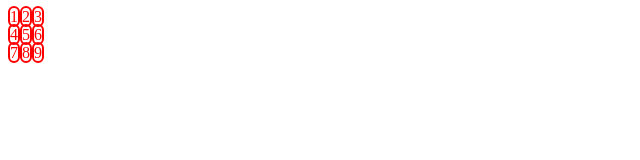
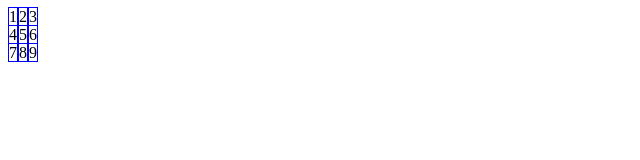
Before and after one commit to amit-khatke/web-platform-mguw89, a plain HTML site: page index.html in a window 1280 px wide. Shown: the whole page, without its empty margins (0-640 px from the left). Drawn offline with Linux system fonts and the light colour scheme.

Commit message:
2 files modified

```diff
--- a/index.html
+++ b/index.html
@@ -8,8 +8,9 @@
   <link rel="stylesheet" href="tiktaktoe.css">
 </head>
 <body>
+  <div>
   <span class="row1">1</span><span class="row1">2</span><span class="row1">3</span><br>
   <span class="row1">4</span><span class="row1">5</span><span class="row1">6</span><br>
-  <span class="row1">7</span><span class="row1">8</span><span class="row1">9</span><br>
+  <span class="row1">7</span><span class="row1">8</span><span class="row1">9</span><br></div>
 </body>
 </html>
--- a/tiktaktoe.css
+++ b/tiktaktoe.css
@@ -1,8 +1,13 @@
 .row1{
+ width:100% ;
+ margin: auto;
+ border:1px solid blue;
 
+}
+/*div{
+  width: 300px;
   height: 300px;
-  width: 700px;
-  color: red;
-  border: 2px solid red;
-  border-radius: 25px;
-}
+  border: 1px solide red;
+  background-image: url(https://i.pinimg.com/236x/e6/5c/e6/e65ce6bde90ab8093b03a74df6e96982.jpg);
+  background-repeat: no-repeat;
+}*/
```
